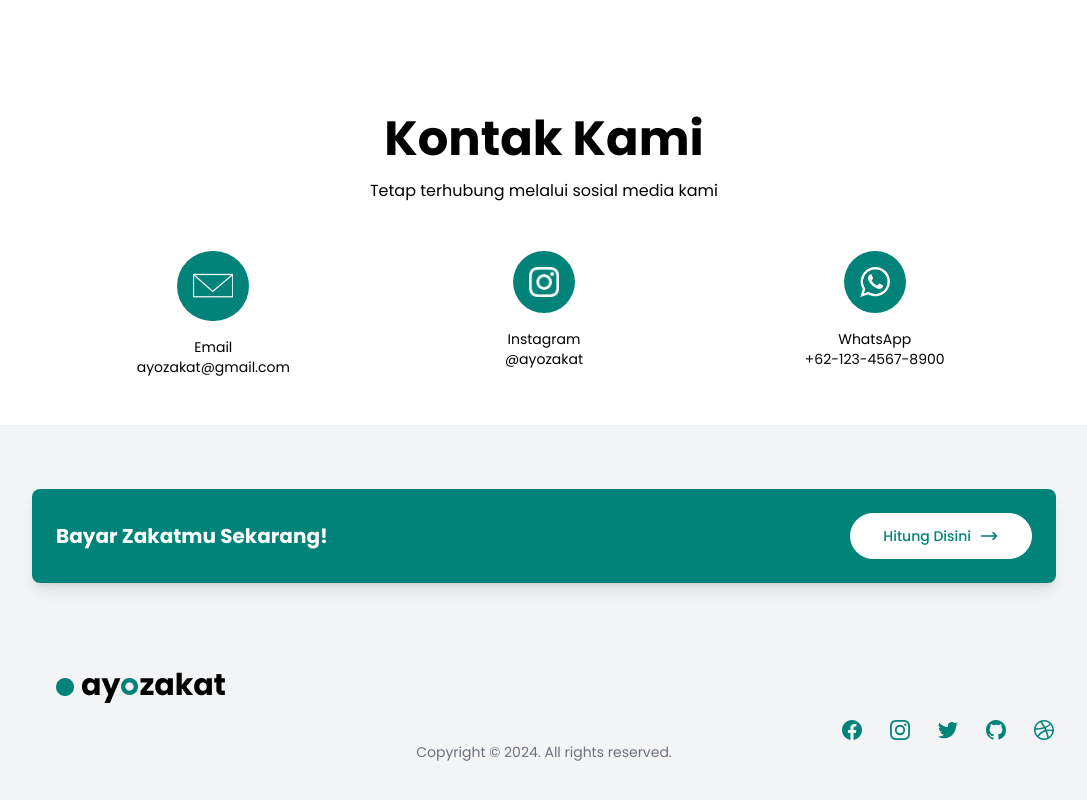
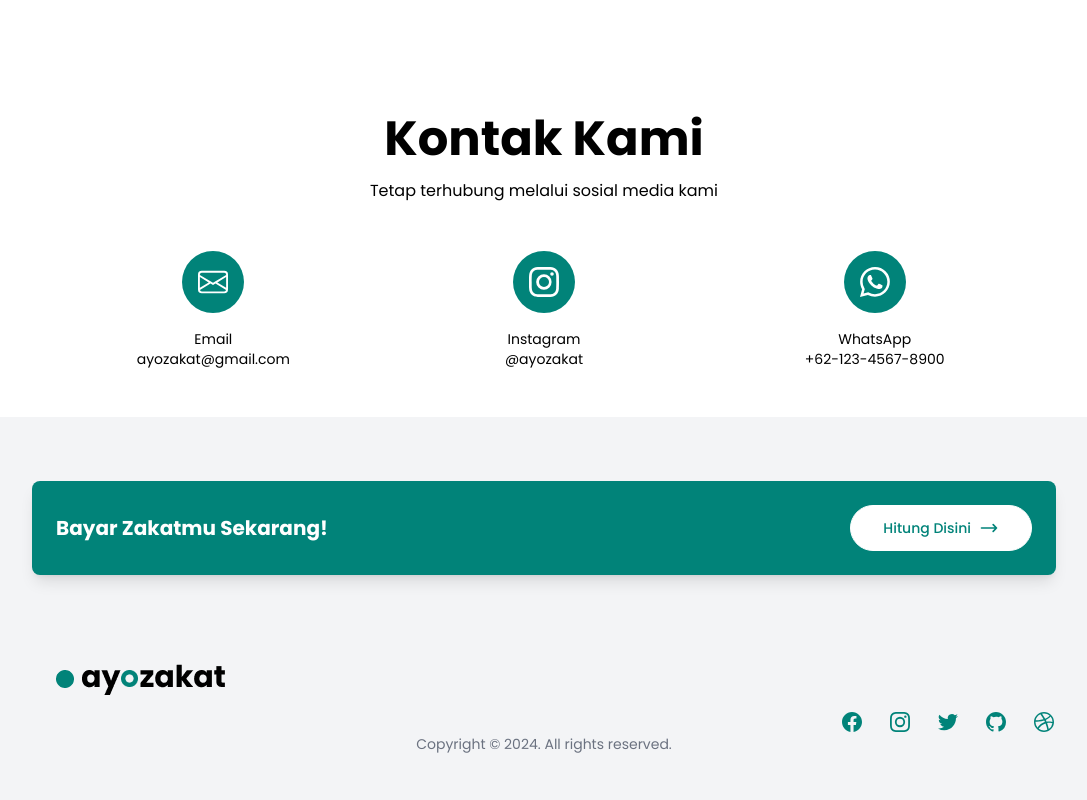
Before and after one commit to Akabim/zakat, a website: page index.html in a window 1280 px wide. Shown: the part 2852-3652 px from the top of the page, without its empty margins (96-1183 px from the left). Drawn offline with Linux system fonts and the light colour scheme; some packages are replaced by stand-ins of ours; a script that the page names is missing.

Commit message:
Contact Section

```diff
--- a/index.html
+++ b/index.html
@@ -212,7 +212,9 @@
           <div class="">
             <div class="flex justify-center">
               <div class="p-4 bg-primary rounded-full w-fit">
-                <img src="./dist/img/emailogo.png" alt="" width="40px" height="40px">
+                <svg xmlns="http://www.w3.org/2000/svg" width="30" height="30" fill="currentColor" class="bi bi-envelope text-white" viewBox="0 0 16 16">
+                  <path d="M0 4a2 2 0 0 1 2-2h12a2 2 0 0 1 2 2v8a2 2 0 0 1-2 2H2a2 2 0 0 1-2-2zm2-1a1 1 0 0 0-1 1v.217l7 4.2 7-4.2V4a1 1 0 0 0-1-1zm13 2.383-4.708 2.825L15 11.105zm-.034 6.876-5.64-3.471L8 9.583l-1.326-.795-5.64 3.47A1 1 0 0 0 2 13h12a1 1 0 0 0 .966-.741M1 11.105l4.708-2.897L1 5.383z"/>
+                </svg>
               </div>
             </div>
             <h1 class="text-sm text-center mt-4">Email</h1>
@@ -223,7 +225,9 @@
           <div class="">
             <div class="flex justify-center">
               <div class="p-4 bg-primary rounded-full w-fit">
-                <img src="./dist/img/instagram.png" alt="" width="30px" height="30px">
+                <svg xmlns="http://www.w3.org/2000/svg" width="30" height="30" fill="currentColor" class="bi bi-instagram text-white" viewBox="0 0 16 16">
+                  <path d="M8 0C5.829 0 5.556.01 4.703.048 3.85.088 3.269.222 2.76.42a3.9 3.9 0 0 0-1.417.923A3.9 3.9 0 0 0 .42 2.76C.222 3.268.087 3.85.048 4.7.01 5.555 0 5.827 0 8.001c0 2.172.01 2.444.048 3.297.04.852.174 1.433.372 1.942.205.526.478.972.923 1.417.444.445.89.719 1.416.923.51.198 1.09.333 1.942.372C5.555 15.99 5.827 16 8 16s2.444-.01 3.298-.048c.851-.04 1.434-.174 1.943-.372a3.9 3.9 0 0 0 1.416-.923c.445-.445.718-.891.923-1.417.197-.509.332-1.09.372-1.942C15.99 10.445 16 10.173 16 8s-.01-2.445-.048-3.299c-.04-.851-.175-1.433-.372-1.941a3.9 3.9 0 0 0-.923-1.417A3.9 3.9 0 0 0 13.24.42c-.51-.198-1.092-.333-1.943-.372C10.443.01 10.172 0 7.998 0zm-.717 1.442h.718c2.136 0 2.389.007 3.232.046.78.035 1.204.166 1.486.275.373.145.64.319.92.599s.453.546.598.92c.11.281.24.705.275 1.485.039.843.047 1.096.047 3.231s-.008 2.389-.047 3.232c-.035.78-.166 1.203-.275 1.485a2.5 2.5 0 0 1-.599.919c-.28.28-.546.453-.92.598-.28.11-.704.24-1.485.276-.843.038-1.096.047-3.232.047s-2.39-.009-3.233-.047c-.78-.036-1.203-.166-1.485-.276a2.5 2.5 0 0 1-.92-.598 2.5 2.5 0 0 1-.6-.92c-.109-.281-.24-.705-.275-1.485-.038-.843-.046-1.096-.046-3.233s.008-2.388.046-3.231c.036-.78.166-1.204.276-1.486.145-.373.319-.64.599-.92s.546-.453.92-.598c.282-.11.705-.24 1.485-.276.738-.034 1.024-.044 2.515-.045zm4.988 1.328a.96.96 0 1 0 0 1.92.96.96 0 0 0 0-1.92m-4.27 1.122a4.109 4.109 0 1 0 0 8.217 4.109 4.109 0 0 0 0-8.217m0 1.441a2.667 2.667 0 1 1 0 5.334 2.667 2.667 0 0 1 0-5.334"/>
+                </svg>
               </div>
             </div>
             <h1 class="text-sm text-center mt-4">Instagram</h1>
@@ -234,7 +238,9 @@
           <div class="">
             <div class="flex justify-center">
               <div class="p-4 bg-primary rounded-full w-fit">
-                <img src="./dist/img/whatsapplogo.png" alt="" width="30px" height="30px">
+                <svg xmlns="http://www.w3.org/2000/svg" width="30" height="30" fill="currentColor" class="bi bi-whatsapp text-white" viewBox="0 0 16 16">
+                  <path d="M13.601 2.326A7.85 7.85 0 0 0 7.994 0C3.627 0 .068 3.558.064 7.926c0 1.399.366 2.76 1.057 3.965L0 16l4.204-1.102a7.9 7.9 0 0 0 3.79.965h.004c4.368 0 7.926-3.558 7.93-7.93A7.9 7.9 0 0 0 13.6 2.326zM7.994 14.521a6.6 6.6 0 0 1-3.356-.92l-.24-.144-2.494.654.666-2.433-.156-.251a6.56 6.56 0 0 1-1.007-3.505c0-3.626 2.957-6.584 6.591-6.584a6.56 6.56 0 0 1 4.66 1.931 6.56 6.56 0 0 1 1.928 4.66c-.004 3.639-2.961 6.592-6.592 6.592m3.615-4.934c-.197-.099-1.17-.578-1.353-.646-.182-.065-.315-.099-.445.099-.133.197-.513.646-.627.775-.114.133-.232.148-.43.05-.197-.1-.836-.308-1.592-.985-.59-.525-.985-1.175-1.103-1.372-.114-.198-.011-.304.088-.403.087-.088.197-.232.296-.346.1-.114.133-.198.198-.33.065-.134.034-.248-.015-.347-.05-.099-.445-1.076-.612-1.47-.16-.389-.323-.335-.445-.34-.114-.007-.247-.007-.38-.007a.73.73 0 0 0-.529.247c-.182.198-.691.677-.691 1.654s.71 1.916.81 2.049c.098.133 1.394 2.132 3.383 2.992.47.205.84.326 1.129.418.475.152.904.129 1.246.08.38-.058 1.171-.48 1.338-.943.164-.464.164-.86.114-.943-.049-.084-.182-.133-.38-.232"/>
+                </svg>
               </div>
             </div>
             <h1 class="text-sm text-center mt-4">WhatsApp</h1>
```
